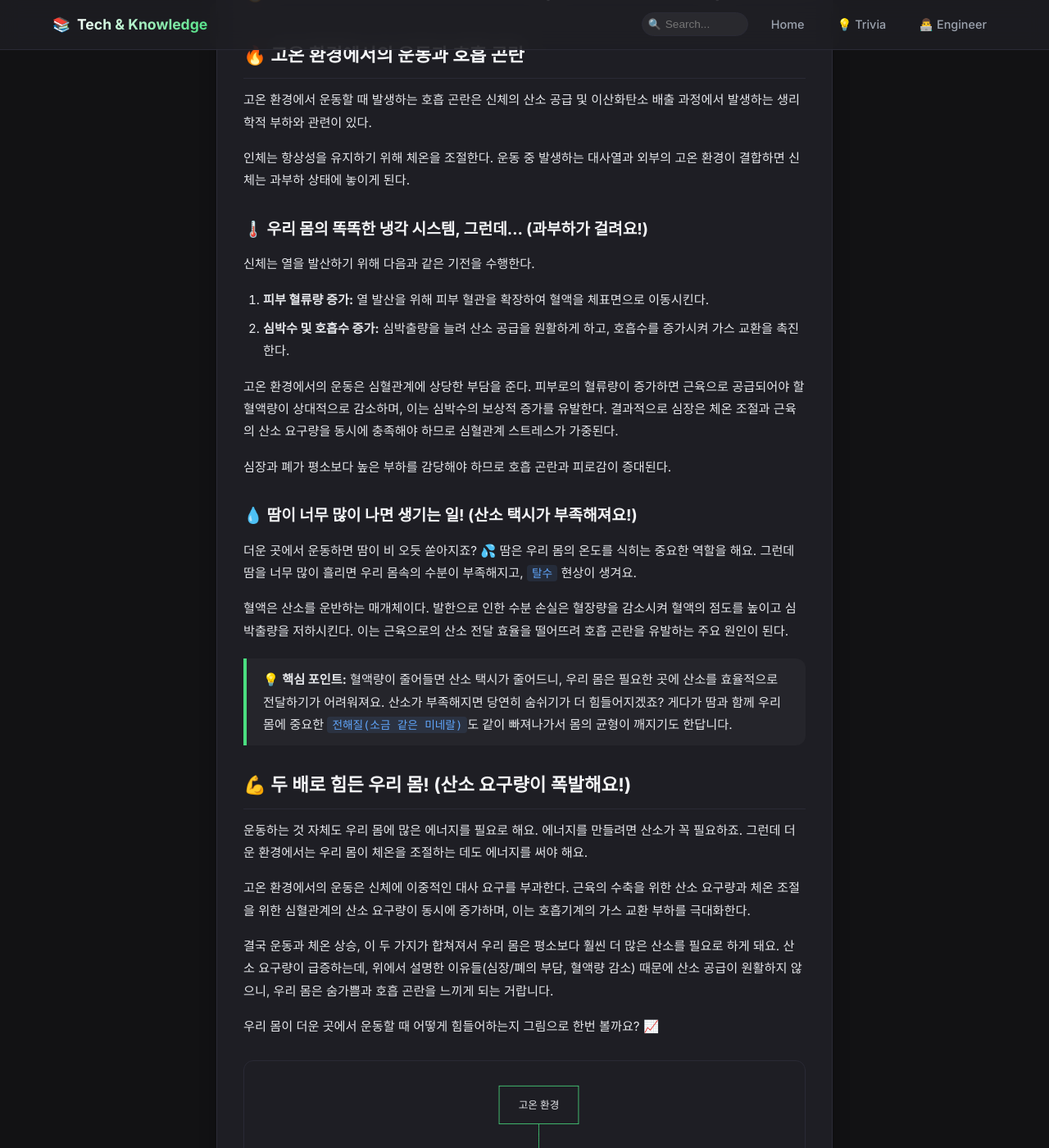
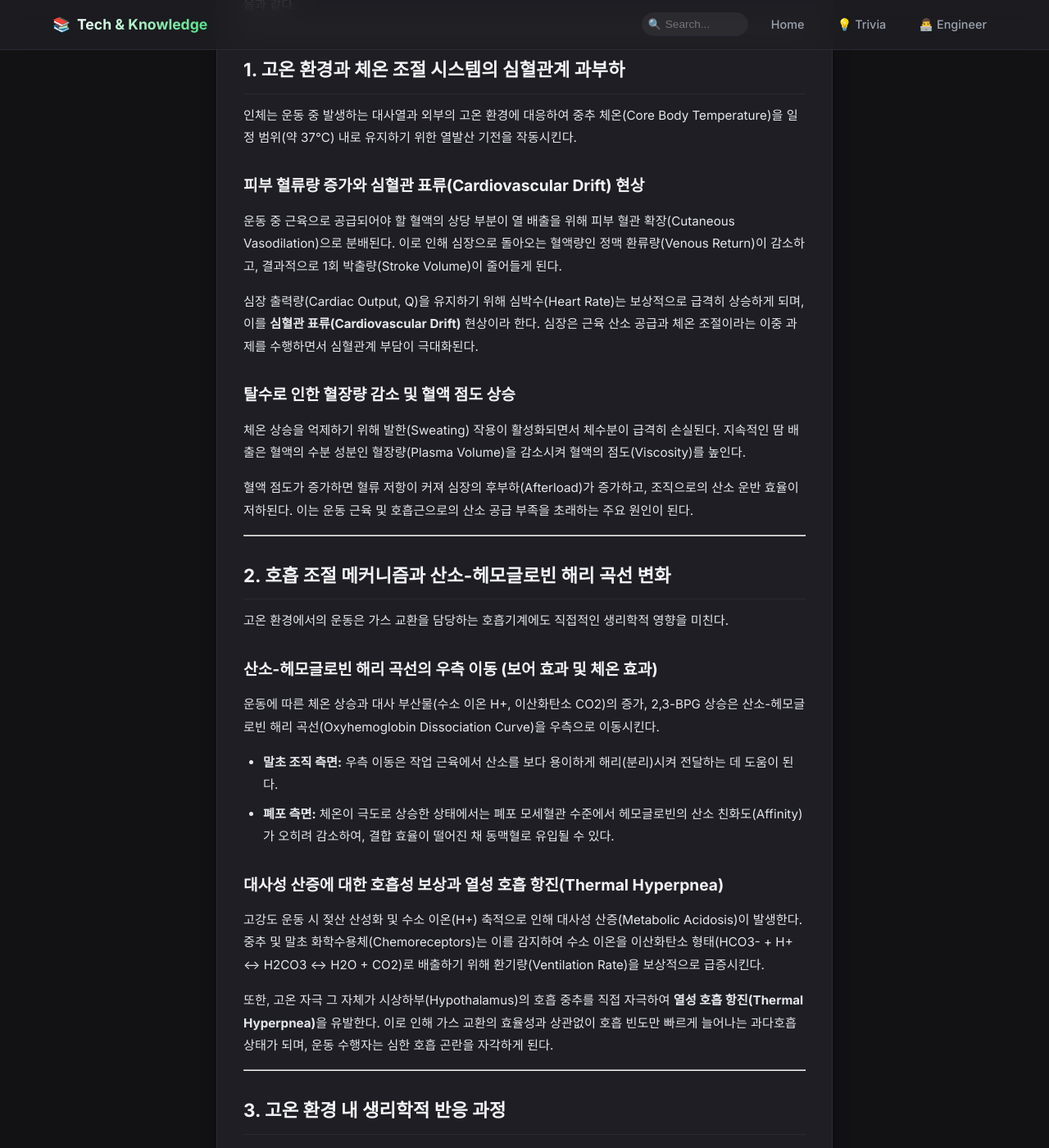
Before and after one commit to ethanpark0726/blog_automation, a Jekyll site: the page built from _posts/ko/2026-07-10-크로스핏-짐이-찜통-더운-곳에서-운동하면-왜-숨쉬기가-힘들까-아빠가-알려주는-과학-이야기.md, in a window 1280 px wide and 1400 px high, scrolled down 572 px. Shown: the whole window at 82% size. Built offline with Jekyll 4.4.1, drawn with Linux system fonts in a browser that asks for light colours; some of the changed text lies outside the part shown.

Commit message:
Revisied the Korean post

````diff
--- a/_posts/ko/2026-07-10-크로스핏-짐이-찜통-더운-곳에서-운동하면-왜-숨쉬기가-힘들까-아빠가-알려주는-과학-이야기.md
+++ b/_posts/ko/2026-07-10-크로스핏-짐이-찜통-더운-곳에서-운동하면-왜-숨쉬기가-힘들까-아빠가-알려주는-과학-이야기.md
@@ -1,8 +1,9 @@
 ---
 layout: post
-title: "크로스핏 짐이 찜통? 더운 곳에서 운동하면 왜 숨쉬기가 힘들까? 아빠가 알려주는 과학 이야기!"
+title: 더우면 왜 더 숨이 찰까? 고온 환경 운동 시 호흡 곤란의 생리학적 원인과 대처법
 date: 2026-07-10 01:37:38 +0900
-categories: [Trivia]
+categories:
+  - Trivia
 tags:
   - 크로스핏
   - 운동
@@ -15,85 +16,99 @@ tags:
   - 운동팁
   - 열사병
 lang: ko
-topic_id: "crossfit-heat-science"
-post_id: "crossfit-heat-science-d1e480f2"
-description: "더운 곳에서 운동할 때 숨이 턱 막히는 이유가 궁금했니? 아빠와 함께 체온 조절, 탈수, 산소 요구량 증가 등 과학적인 원리를 쉽고 재미있는 비유로 알아보자! 안전한 운동을 위한 꿀팁도 놓치지 마!"
+topic_id: crossfit-heat-science
+post_id: crossfit-heat-science-d1e480f2
+description: 더운 곳에서 운동할 때 숨이 턱 막히는 이유가 궁금했니? 아빠와 함께 체온 조절, 탈수, 산소 요구량 증가 등 과학적인 원리를 쉽고 재미있는 비유로 알아보자! 안전한 운동을 위한 꿀팁도 놓치지 마!
 ---
-크로스핏이나 기타 운동 시설에서 격렬한 신체 활동을 수행할 때, 유독 숨이 차고 호흡이 곤란해지는 경험을 할 수 있다. 특히 고온 환경이나 난방이 가동되는 실내에서는 이러한 증상이 더욱 두드러진다.
+# 고온 환경에서의 고강도 운동 시 호흡 곤란이 발생하는 생리학적 메커니즘
 
-단순한 운동 강도로 인한 호흡 가쁨을 넘어, 환경적 요인으로 인해 호흡이 불편해지는 현상이 발생한다. 고온 환경에서 운동할 때 호흡이 힘들어지는 과학적 원인은 다음과 같다.
+크로스핏이나 고강도 인터벌 트레이닝(HIIT) 등 신체적 부하가 큰 운동을 수행할 때, 고온 환경이나 난방이 가동되는 실내 공간에서는 유독 심한 숨가쁨과 호흡 곤란(Dyspnea)을 경험하게 된다. 이는 단순한 체력 저하 때문이 아니라, 체온 조절 기전과 심혈관계, 호흡기계가 복합적으로 작용하여 발생하는 생리학적 스트레스의 결과이다.
+
+고온 환경에서 운동할 때 신체 내부에서 일어나는 유기적인 변화와 호흡 가쁨을 유발하는 생리학적 원인은 다음과 같다.
 
 ---
 
-## 🔥 우리 몸은 왜 뜨거워지면 더 힘들까? (몸속 작은 전쟁의 시작)
+## 1\. 고온 환경과 체온 조절 시스템의 심혈관계 과부하
 
-## 🔥 고온 환경에서의 운동과 호흡 곤란
+인체는 운동 중 발생하는 대사열과 외부의 고온 환경에 대응하여 중추 체온(Core Body Temperature)을 일정 범위(약 37°C) 내로 유지하기 위한 열발산 기전을 작동시킨다.
 
-고온 환경에서 운동할 때 발생하는 호흡 곤란은 신체의 산소 공급 및 이산화탄소 배출 과정에서 발생하는 생리학적 부하와 관련이 있다.
+### 피부 혈류량 증가와 심혈관 표류(Cardiovascular Drift) 현상
 
-인체는 항상성을 유지하기 위해 체온을 조절한다. 운동 중 발생하는 대사열과 외부의 고온 환경이 결합하면 신체는 과부하 상태에 놓이게 된다.
+운동 중 근육으로 공급되어야 할 혈액의 상당 부분이 열 배출을 위해 피부 혈관 확장(Cutaneous Vasodilation)으로 분배된다. 이로 인해 심장으로 돌아오는 혈액량인 정맥 환류량(Venous Return)이 감소하고, 결과적으로 1회 박출량(Stroke Volume)이 줄어들게 된다.
 
-### 🌡️ 우리 몸의 똑똑한 냉각 시스템, 그런데... (과부하가 걸려요!)
+심장 출력량(Cardiac Output, Q)을 유지하기 위해 심박수(Heart Rate)는 보상적으로 급격히 상승하게 되며, 이를 **심혈관 표류(Cardiovascular Drift)** 현상이라 한다. 심장은 근육 산소 공급과 체온 조절이라는 이중 과제를 수행하면서 심혈관계 부담이 극대화된다.
 
-신체는 열을 발산하기 위해 다음과 같은 기전을 수행한다.
+### 탈수로 인한 혈장량 감소 및 혈액 점도 상승
 
-1. **피부 혈류량 증가:** 열 발산을 위해 피부 혈관을 확장하여 혈액을 체표면으로 이동시킨다.
-2. **심박수 및 호흡수 증가:** 심박출량을 늘려 산소 공급을 원활하게 하고, 호흡수를 증가시켜 가스 교환을 촉진한다.
+체온 상승을 억제하기 위해 발한(Sweating) 작용이 활성화되면서 체수분이 급격히 손실된다. 지속적인 땀 배출은 혈액의 수분 성분인 혈장량(Plasma Volume)을 감소시켜 혈액의 점도(Viscosity)를 높인다.
 
-고온 환경에서의 운동은 심혈관계에 상당한 부담을 준다. 피부로의 혈류량이 증가하면 근육으로 공급되어야 할 혈액량이 상대적으로 감소하며, 이는 심박수의 보상적 증가를 유발한다. 결과적으로 심장은 체온 조절과 근육의 산소 요구량을 동시에 충족해야 하므로 심혈관계 스트레스가 가중된다.
+혈액 점도가 증가하면 혈류 저항이 커져 심장의 후부하(Afterload)가 증가하고, 조직으로의 산소 운반 효율이 저하된다. 이는 운동 근육 및 호흡근으로의 산소 공급 부족을 초래하는 주요 원인이 된다.
 
-심장과 폐가 평소보다 높은 부하를 감당해야 하므로 호흡 곤란과 피로감이 증대된다.
+---
 
-### 💧 땀이 너무 많이 나면 생기는 일! (산소 택시가 부족해져요!)
+## 2\. 호흡 조절 메커니즘과 산소-헤모글로빈 해리 곡선 변화
 
-더운 곳에서 운동하면 땀이 비 오듯 쏟아지죠? 💦 땀은 우리 몸의 온도를 식히는 중요한 역할을 해요. 그런데 땀을 너무 많이 흘리면 우리 몸속의 수분이 부족해지고, `탈수` 현상이 생겨요.
+고온 환경에서의 운동은 가스 교환을 담당하는 호흡기계에도 직접적인 생리학적 영향을 미친다.
 
-혈액은 산소를 운반하는 매개체이다. 발한으로 인한 수분 손실은 혈장량을 감소시켜 혈액의 점도를 높이고 심박출량을 저하시킨다. 이는 근육으로의 산소 전달 효율을 떨어뜨려 호흡 곤란을 유발하는 주요 원인이 된다.
+### 산소-헤모글로빈 해리 곡선의 우측 이동 (보어 효과 및 체온 효과)
 
-> 💡 **핵심 포인트:** 혈액량이 줄어들면 산소 택시가 줄어드니, 우리 몸은 필요한 곳에 산소를 효율적으로 전달하기가 어려워져요. 산소가 부족해지면 당연히 숨쉬기가 더 힘들어지겠죠? 게다가 땀과 함께 우리 몸에 중요한 `전해질(소금 같은 미네랄)`도 같이 빠져나가서 몸의 균형이 깨지기도 한답니다.
+운동에 따른 체온 상승과 대사 부산물(수소 이온 H+, 이산화탄소 CO2)의 증가, 2,3-BPG 상승은 산소-헤모글로빈 해리 곡선(Oxyhemoglobin Dissociation Curve)을 우측으로 이동시킨다.
 
-## 💪 두 배로 힘든 우리 몸! (산소 요구량이 폭발해요!)
+-   **말초 조직 측면:** 우측 이동은 작업 근육에서 산소를 보다 용이하게 해리(분리)시켜 전달하는 데 도움이 된다.
+-   **폐포 측면:** 체온이 극도로 상승한 상태에서는 폐포 모세혈관 수준에서 헤모글로빈의 산소 친화도(Affinity)가 오히려 감소하여, 결합 효율이 떨어진 채 동맥혈로 유입될 수 있다.
 
-운동하는 것 자체도 우리 몸에 많은 에너지를 필요로 해요. 에너지를 만들려면 산소가 꼭 필요하죠. 그런데 더운 환경에서는 우리 몸이 체온을 조절하는 데도 에너지를 써야 해요.
+### 대사성 산증에 대한 호흡성 보상과 열성 호흡 항진(Thermal Hyperpnea)
 
-고온 환경에서의 운동은 신체에 이중적인 대사 요구를 부과한다. 근육의 수축을 위한 산소 요구량과 체온 조절을 위한 심혈관계의 산소 요구량이 동시에 증가하며, 이는 호흡기계의 가스 교환 부하를 극대화한다.
+고강도 운동 시 젖산 산성화 및 수소 이온(H+) 축적으로 인해 대사성 산증(Metabolic Acidosis)이 발생한다. 중추 및 말초 화학수용체(Chemoreceptors)는 이를 감지하여 수소 이온을 이산화탄소 형태(HCO3- + H+ ↔ H2CO3 ↔ H2O + CO2)로 배출하기 위해 환기량(Ventilation Rate)을 보상적으로 급증시킨다.
 
-결국 운동과 체온 상승, 이 두 가지가 합쳐져서 우리 몸은 평소보다 훨씬 더 많은 산소를 필요로 하게 돼요. 산소 요구량이 급증하는데, 위에서 설명한 이유들(심장/폐의 부담, 혈액량 감소) 때문에 산소 공급이 원활하지 않으니, 우리 몸은 숨가쁨과 호흡 곤란을 느끼게 되는 거랍니다.
+또한, 고온 자극 그 자체가 시상하부(Hypothalamus)의 호흡 중추를 직접 자극하여 **열성 호흡 항진(Thermal Hyperpnea)**을 유발한다. 이로 인해 가스 교환의 효율성과 상관없이 호흡 빈도만 빠르게 늘어나는 과다호흡 상태가 되며, 운동 수행자는 심한 호흡 곤란을 자각하게 된다.
 
-우리 몸이 더운 곳에서 운동할 때 어떻게 힘들어하는지 그림으로 한번 볼까요? 📈
+---
+
+## 3\. 고온 환경 내 생리학적 반응 과정
 
 ```mermaid
 graph TD
-    A[고온 환경] --> B{운동 시작}
-    B --> C[체온 상승]
-    C --> D[열 발산을 위한 피부 혈류량 증가]
-    D --> E["심박수 & 호흡수 증가 (심혈관/호흡기 부담⬆️)"]
-    B --> F[대사 활동 활발]
-    F --> G[산소 요구량 급증]
-    C --> H[땀 배출 증가]
-    H --> I[탈수 & 전해질 불균형]
-    I --> J[혈액량 감소 & 산소 운반 효율 저하]
-    E & G & J --> K[호흡 곤란 & 숨가쁨 증상]
+    A[고온 환경 및 대사열 발생] --> B[체온 상승]
+    B --> C[피부 혈관 확장 및 피부 혈류량 증가]
+    C --> D[정맥 환류량 감소 & 1회 박출량 저하]
+    D --> E[보상적 심박수 증가 / 심혈관 표류]
+
+    B --> F[발한 작용 촉진]
+    F --> G[탈수 & 혈장량 감소]
+    G --> H[혈액 점도 상승 & 산소 운반 효율 저하]
+
+    B --> I[체온 상승 & 수소 이온 축적]
+    I --> J[산소-헤모글로빈 해리 곡선 우측 이동]
+    I --> K[중추 호흡 중추 자극 & 열성 호흡 항진]
+
+    E & H & K --> L[환기량 부하 극대화 및 호흡 곤란 자각]
 ```
 
 ---
 
-## 👨‍🔧 아빠가 알려주는 똑똑하게 운동하는 방법! (안전이 최고야!)
+## 4\. 고온 환경 운동 시 안전 관리 및 생리학적 적응 방안
 
-이제 왜 더운 곳에서 운동하면 숨쉬기 힘든지 과학적인 이유를 알았죠? 💡 이런 현상은 운동선수나 군인, 야외에서 일하는 분들처럼 뜨거운 환경에서 활동하는 사람들에게 아주 중요한 건강 문제예요. 심하면 `열사병` 같은 위험한 상황으로 이어질 수도 있답니다.
+고온 환경에서 발생하는 호흡 곤란은 신체 열 스트레스(Thermal Stress)와 생리학적 한계를 나타내는 경고 신호이다. 이를 완화하고 안전하게 운동하기 위한 과학적 접근 방법은 다음과 같다.
 
-그럼 어떻게 해야 똑똑하고 안전하게 운동할 수 있을까요? 아빠가 몇 가지 팁을 알려줄게요! 🔧
+### 1) 수분 및 전해질 공급 전략
 
-*   **물! 물을 많이 마셔요!** 💧
-    운동 전, 중, 후로 충분한 물을 마셔서 탈수를 예방하는 게 가장 중요해요. 맹물도 좋지만, 땀으로 빠져나간 전해질을 보충해 줄 수 있는 스포츠음료를 마시는 것도 도움이 된답니다.
-*   **천천히 적응해요!** ☀️
-    갑자기 더운 곳에서 격렬하게 운동하기보다는, 점진적으로 시간을 늘려가면서 몸이 더위에 익숙해지도록 하는 것이 좋아요. 이걸 `열 순응`이라고 해요.
-*   **강도를 조절해요!** 🏋️‍♀️
-    더운 날에는 평소보다 운동 강도나 시간을 줄이는 것이 현명해요. 우리 몸이 보내는 신호에 귀 기울이고, 힘들면 잠시 쉬어주는 용기가 필요하답니다.
-*   **시원한 환경을 만들어요!** 🌬️
-    가능하다면 에어컨이나 선풍기를 사용해서 운동 환경을 시원하게 유지하는 것이 좋아요.
+-   **사전 수분 섭취:** 운동 시작 2~4시간 전에 체중 kg당 5~7mL의 수분을 섭취하여 적정 수분 상태(Euhydration)를 확보한다.
+-   **등장성/저장성 전해질 음료 활용:** 1시간 이상 지속되는 고강도 운동 시 나트륨이 포함된 전해질 음료를 섭취하여 혈장량 감소와 저나트륨혈증을 예방한다.
+-   **체중 변화 모니터링:** 운동 전후 체중 측정 시 체중의 2% 이상의 수분 손실이 발생하지 않도록 제어한다. (손실된 체중 1kg당 약 1.2~1.5L 수분 보충)
 
-고온 환경에서의 운동 시 발생하는 호흡 곤란은 신체의 생리학적 한계를 나타내는 지표이다. 안전한 운동을 위해 신체 신호를 면밀히 관찰하고 적절한 휴식을 취해야 한다.
+### 2) 열 순응(Heat Acclimatization)의 단계적 적용
+
+약 10~14일에 걸쳐 점진적으로 고온 환경에 노출되는 열 순응 과정을 거치면 다음과 같은 생리학적 적응이 일어난다.
+
+-   **혈장량 확대:** 초기 3~5일 내에 혈장량이 10~15% 증가하여 정맥 환류량과 1회 박출량을 유지한다.
+-   **발한 기전 개선:** 더 낮은 체온 임계값(Threshold)에서 땀이 배출되기 시작하며, 땀 속 나트륨 농도가 낮아져 전해질 손실이 줄어든다.
+-   **안정시 체온 및 심박수 감소:** 동일한 운동 강도에서 심혈관계 부담과 호흡 부하가 유의미하게 감소한다.
+
+### 3) 운동 환경 및 강도 조절 (WBGT 활용)
+
+-   단순 기온이 아닌 습도, 복사열, 풍속을 종합적으로 반영한 **습구흑구온도지수(WBGT)**를 기준으로 운동 환경 위험도를 평가한다.
+-   High WBGT 환경에서는 운동 강도(RPE, 자각도)를 평소보다 낮추고, 세트 간 휴식 시간을 충분히 확보하여 체온 상승을 억제해야 한다.
 
 ## 참고자료
 
````
